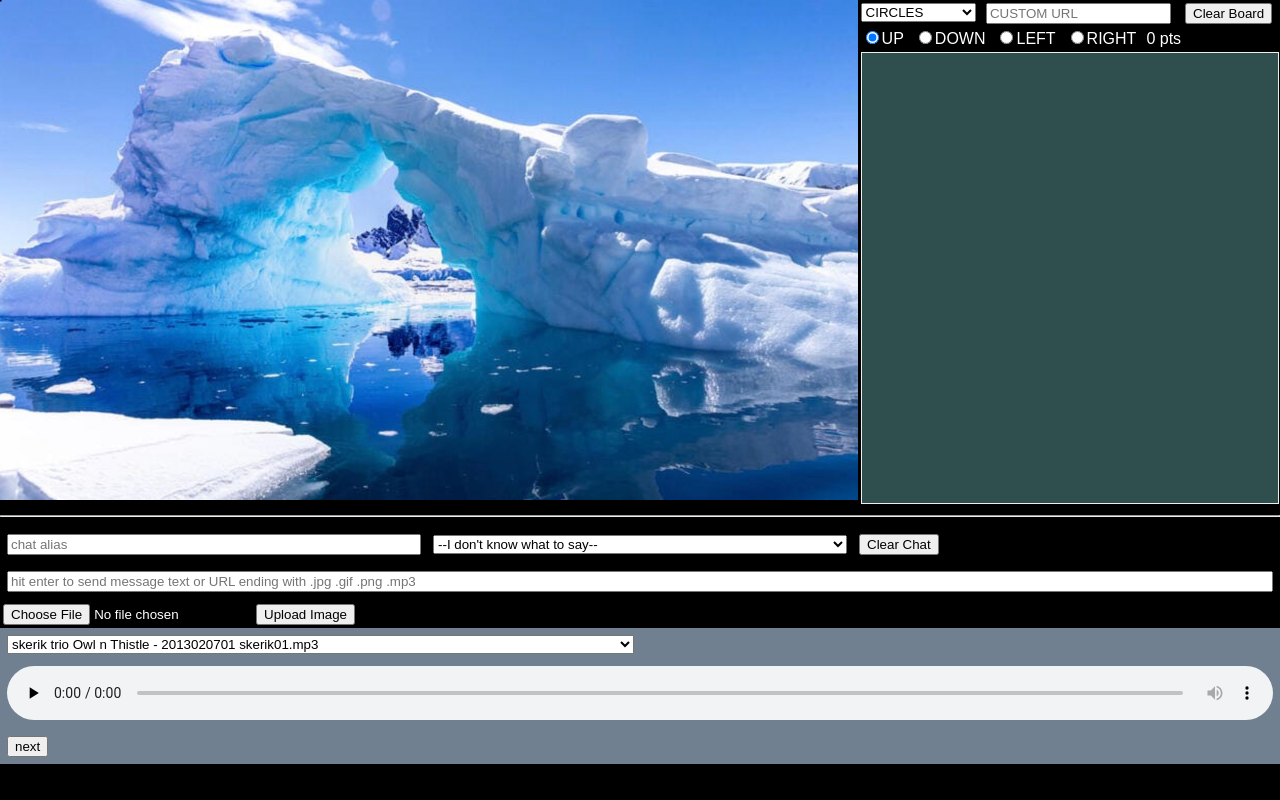
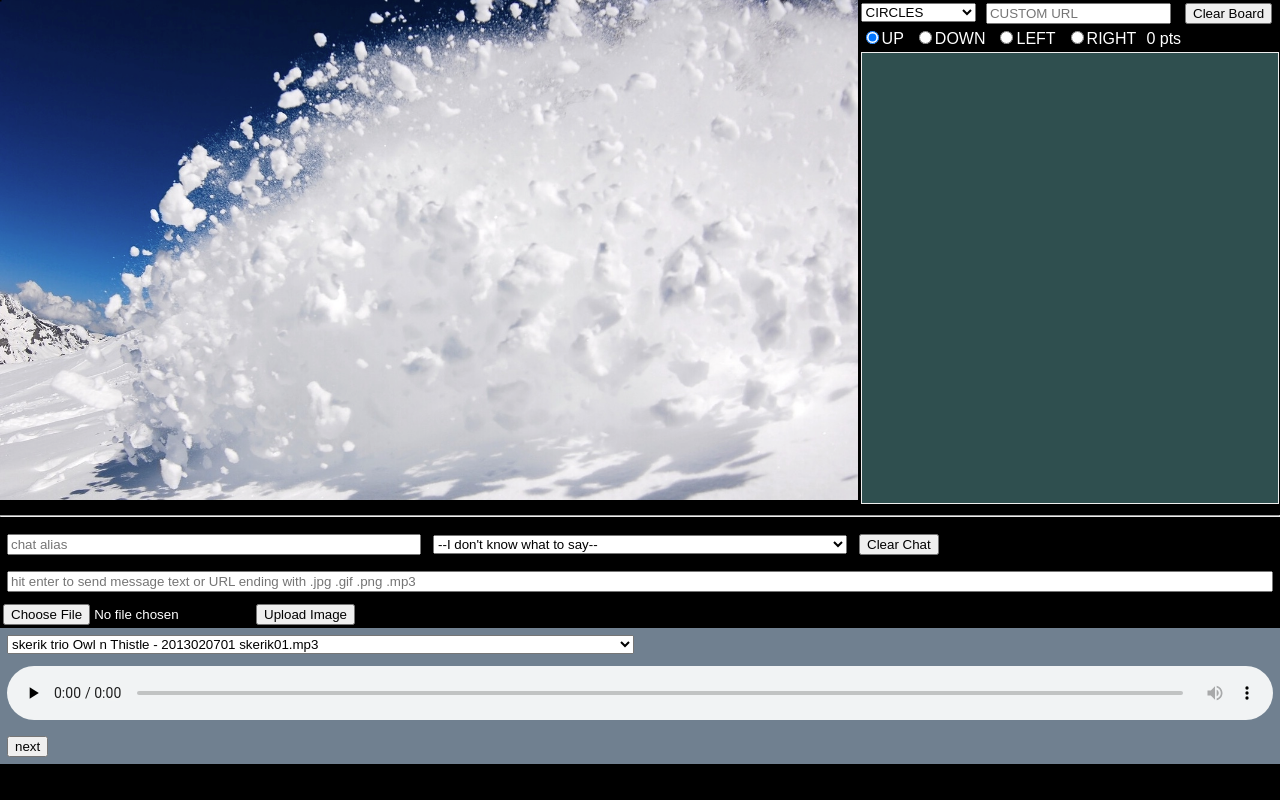
Before and after one commit to jimarasim/stuffedanimalwar, a website: page maddie.html in a window 1280 px wide. Drawn offline with nearby package versions, Linux system fonts and the light colour scheme; no server answers.

Commit message:
snow background

```diff
--- a/maddie.html
+++ b/maddie.html
@@ -13,7 +13,7 @@
 <script type="text/javascript">
     //file title
     let stuffedAnimalMediaObject = {
-            "backgroundimage":"gamemedia/ice.jpg",
+            "backgroundimage":"gamemedia/snow.jpg",
             "animals":[
                 {'file':'gamemedia/birds.png','title':'Birds'},
                 {'file':'gamemedia/boobies.gif','title':'Boobies'},
```
Also changed, not shown: gamemedia/snow.jpg (added).
